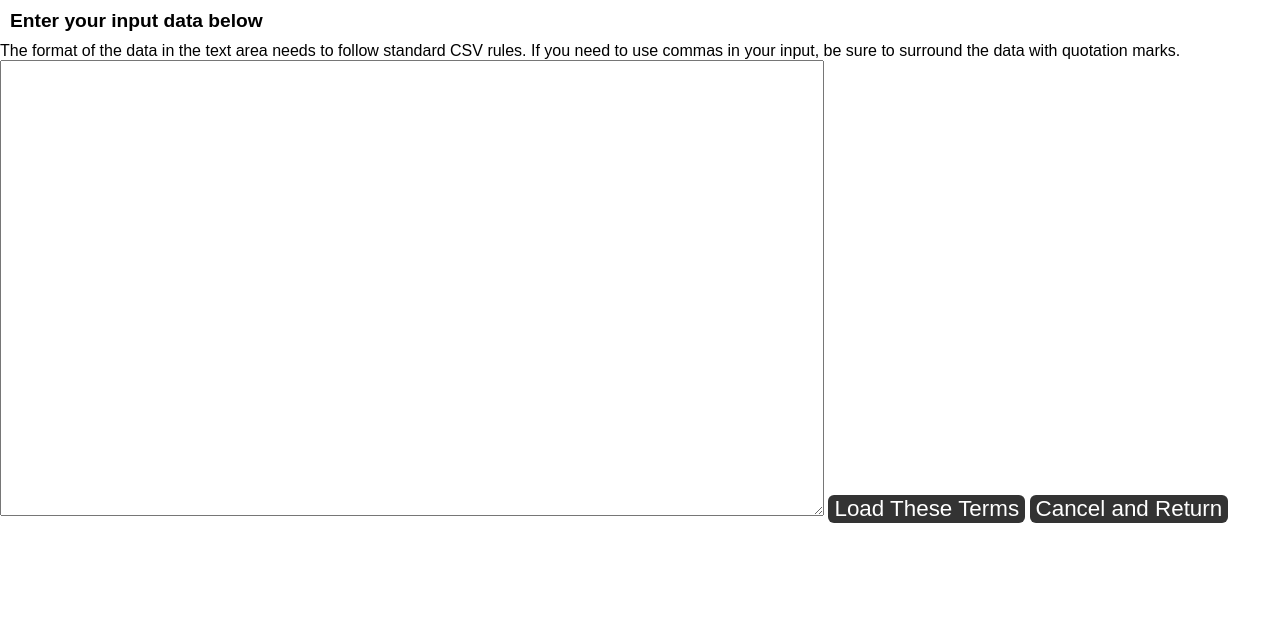
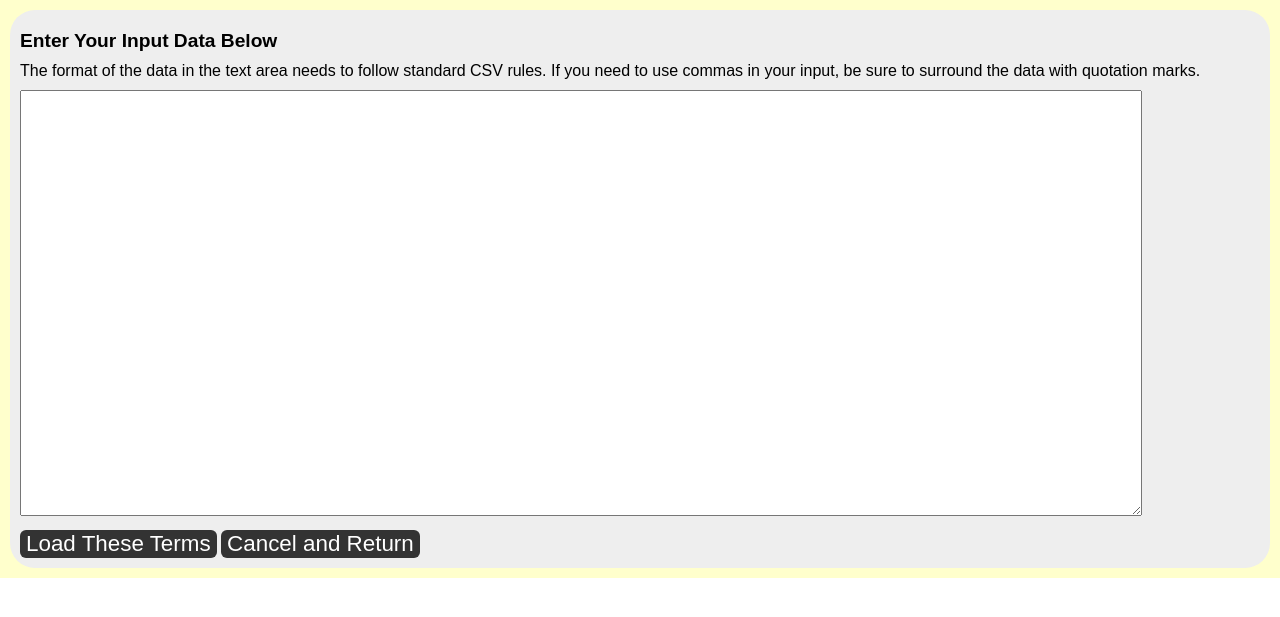
Before and after one commit to kenlowrie/magicsq, a PHP site: page /uploadmanual.php in a window 1280 px wide. Shown: the part 59-676 px from the top of the page. Run offline with PHP 8.4, Linux system fonts and the light colour scheme; some libraries are stand-ins or nearby versions.

Commit message:
Added UL stle, help page styles and manual input page styles.

```diff
--- a/stylesregular.css
+++ b/stylesregular.css
@@ -64,6 +64,11 @@ a:hover {
 	color: #FF3300;
 	text-decoration:underline;
 	}
+
+ul{
+	list-style-position:inside;
+	padding-left:10px;
+}
 
 /* ID Styles */
 
@@ -161,6 +166,55 @@ a:hover {
 	background-color: #eee;
 	border-radius: 25px;
 	padding: 10px;
+}
+
+/* This wraps the help section */
+#helpPage{
+	color:black;
+	background-color: #FFFFCC;
+	padding:10px;
+}
+
+#helpPage div.helpInfo{
+	background-color: #eee;
+	border-radius: 25px;
+	padding: 10px;
+}
+
+#helpPage p{
+	margin-top:10px;
+	margin-bottom:10px;
+}
+
+/* This wraps the manual entry form */
+#manualInput{
+	color:black;
+	background-color: #FFFFCC;
+	padding:10px;
+}
+
+#manualInput div.manualInfo{
+	background-color: #eee;
+	border-radius: 25px;
+	padding: 10px;
+}
+
+#manualInput p{
+	font-size:1em;
+}
+
+#manualInput textarea{
+	margin-top:10px;
+	margin-bottom:10px;
+	height:auto;
+	width:90%;
+	font-size:0.9em;
+}
+
+#manualInput h3{
+	padding-left:0px;
+	text-align:left;
+	text-transform:capitalize;
 }
 
 /* Class Styles */
```
